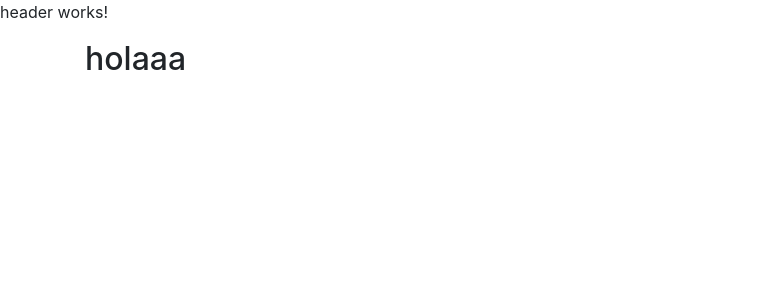
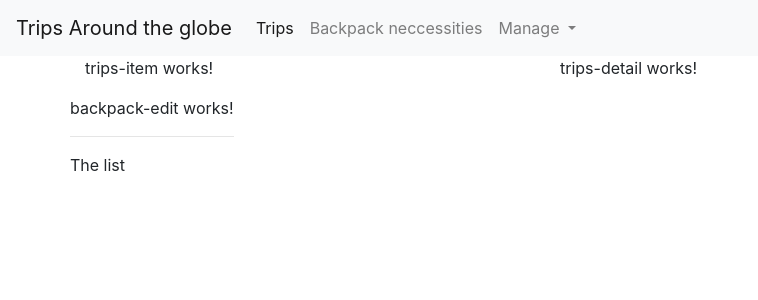
Before and after one commit to TesaRocks/my-second-app, an Angular app: page / in a window 1280 px wide. Shown: the top 300 px of the page, without its empty margins (0-758 px from the left). Built offline with nearby package versions, Linux system fonts and the light colour scheme.

Commit message:
Adding a header

```diff
--- a/src/app/app.component.html
+++ b/src/app/app.component.html
@@ -2,9 +2,10 @@
 <div class="container">
   <div class="row">
     <div class="col-md-12">
-      <h2>holaaa</h2>
+      <app-trips></app-trips>
+      <app-backpack></app-backpack>
     </div>
   </div>
 </div>
 
-<router-outlet></router-outlet>
+<!-- <router-outlet></router-outlet> -->
--- a/src/app/app.module.ts
+++ b/src/app/app.module.ts
@@ -2,13 +2,13 @@ import { BrowserModule } from '@angular/platform-browser';
 import { NgModule } from '@angular/core';
 import { AppRoutingModule } from './app-routing.module';
 import { AppComponent } from './app.component';
-import { HeaderComponent } from './header/header.component';
 import { TripsComponent } from './trips/trips.component';
 import { TripsListComponent } from './trips/trips-list/trips-list.component';
 import { TripsDetailComponent } from './trips/trips-detail/trips-detail.component';
 import { TripsItemComponent } from './trips/trips-list/trips-item/trips-item.component';
 import { BackpackComponent } from './backpack/backpack.component';
 import { BackpackEditComponent } from './backpack/backpack-edit/backpack-edit.component';
+import { HeaderComponent } from './header/header.component';
 
 @NgModule({
   declarations: [
--- a/src/app/backpack/backpack.component.html
+++ b/src/app/backpack/backpack.component.html
@@ -1 +1,7 @@
-<p>backpack works!</p>
+<div class="row">
+  <div class="col-xs-10">
+    <app-backpack-edit></app-backpack-edit>
+    <hr />
+    <p>The list</p>
+  </div>
+</div>
--- a/src/app/header/header.component.html
+++ b/src/app/header/header.component.html
@@ -1 +1,42 @@
-<p>header works!</p>
+<nav class="navbar navbar-expand-lg navbar-light bg-light">
+  <a class="navbar-brand" href="#">Trips Around the globe</a>
+  <button
+    class="navbar-toggler"
+    type="button"
+    data-toggle="collapse"
+    data-target="#navbarNavDropdown"
+    aria-controls="navbarNavDropdown"
+    aria-expanded="false"
+    aria-label="Toggle navigation"
+  >
+    <span class="navbar-toggler-icon"></span>
+  </button>
+  <div class="collapse navbar-collapse" id="navbarNavDropdown">
+    <ul class="navbar-nav">
+      <li class="nav-item active">
+        <a class="nav-link" href="#"
+          >Trips <span class="sr-only">(current)</span></a
+        >
+      </li>
+      <li class="nav-item">
+        <a class="nav-link" href="#">Backpack neccessities</a>
+      </li>
+      <li class="nav-item dropdown">
+        <a
+          class="nav-link dropdown-toggle"
+          href="#"
+          id="navbarDropdownMenuLink"
+          data-toggle="dropdown"
+          aria-haspopup="true"
+          aria-expanded="false"
+        >
+          Manage
+        </a>
+        <div class="dropdown-menu" aria-labelledby="navbarDropdownMenuLink">
+          <a class="dropdown-item" href="#">Save Trip</a>
+          <a class="dropdown-item" href="#">Fetch Trip</a>
+        </div>
+      </li>
+    </ul>
+  </div>
+</nav>
--- a/src/app/trips/trips-list/trips-list.component.html
+++ b/src/app/trips/trips-list/trips-list.component.html
@@ -1 +1 @@
-<p>trips-list works!</p>
+<app-trips-item></app-trips-item>
--- a/src/app/trips/trips.component.html
+++ b/src/app/trips/trips.component.html
@@ -0,0 +1,8 @@
+<div class="row">
+  <div class="col-md-5">
+    <app-trips-list></app-trips-list>
+  </div>
+  <div class="col-md-7">
+    <app-trips-detail></app-trips-detail>
+  </div>
+</div>
```
